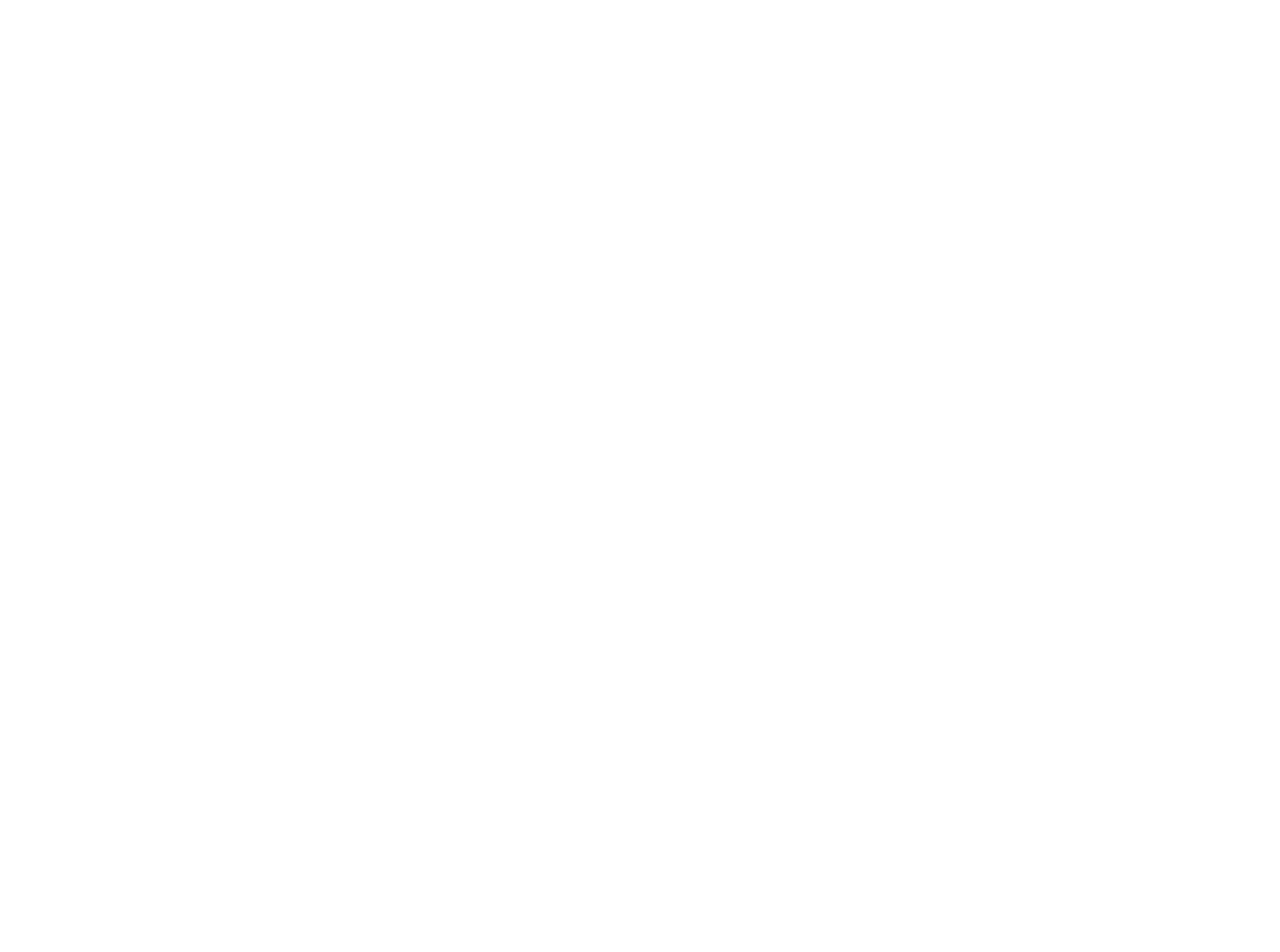
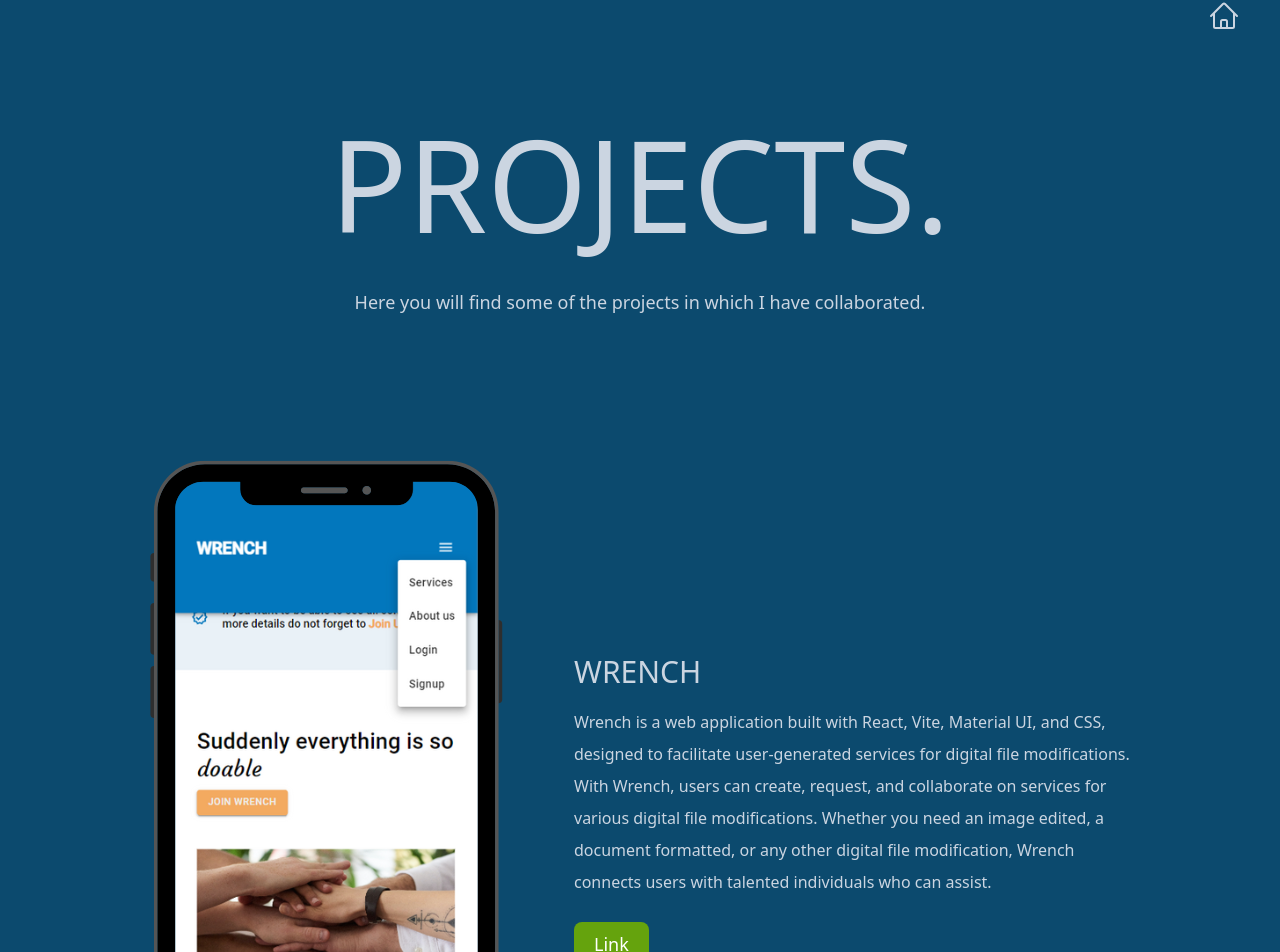
Before and after one commit to Snnip/Portfolio, a React (Vite) app: page /projects in a window 1280 px wide. Before the commit this address had no page. Shown: the part 40-992 px from the top of the page. Before the commit the page ends 800 px from the top, so only its background shows below. Built offline with nearby package versions, Linux system fonts and the light colour scheme; what tailwindcss-animated would draw is missing.

Commit message:
Añadiendo componente Projects

```diff
--- a/src/App.jsx
+++ b/src/App.jsx
@@ -5,6 +5,7 @@
 import About from "./components/About/About";
 import Contact from "./components/Contact/Contact";
 import Home from "./components/Home/Home";
+import Projects from "./components/Projects/Projects";
 
 function App() {
   return (
@@ -12,6 +13,7 @@
       <ErrorBoundary>
         <Routes>
           <Route path="/" element={<Home />} />
+          <Route path="/projects" element={<Projects />} />
           <Route path="/about" element={<About />} />
           <Route path="/contact" element={<Contact />} />
         </Routes>
--- a/src/components/About/About.jsx
+++ b/src/components/About/About.jsx
@@ -22,9 +22,11 @@
             </svg>
           </button>
         </Link>
+
         <h2 className="text-7xl md:text-9xl uppercase text-center mt-20">
           About me.
         </h2>
+
         <p className="text-center md:text-lg mt-4 md:mt-10 max-w-2xl mx-auto leading-loose">
           <b className="uppercase">Welcome to my corner,</b>
           <br />
@@ -35,7 +37,7 @@
 
       <div className="flex flex-col md:flex-row justify-evenly gap-16 text-left mt-16 md:mt-24 leading-loose">
         <div className="md:w-1/2 md:max-w-lg ">
-          <h3 className="text-3xl mb-4 animate-fade-down animate-duration-1 text-yellow-600">
+          <h3 className="text-3xl mb-4 animate-fade-down animate-duration-1 ">
             Take a look!
           </h3>
           <p>
@@ -52,13 +54,13 @@
             contribute my knowledge in new projects.
             <br />I encourage you to {""}
             <Link to="/contact">
-              <b className="text-yellow-600 hover:text-white">contact me</b>.
+              <b className="text-lime-500 hover:text-white">contact me</b>.
             </Link>
           </p>
         </div>
 
         <div className="md:w-1/2 md:max-w-lg">
-          <h3 className="text-3xl mb-4 animate-fade-down animate-duration-1 text-yellow-600">
+          <h3 className="text-3xl mb-4 animate-fade-down animate-duration-1 ">
             Skills
           </h3>
           <p className="mb-10 md:mb-0">
--- a/src/components/Contact/Contact.jsx
+++ b/src/components/Contact/Contact.jsx
@@ -58,7 +58,7 @@
           Email:{" "}
           <a
             onClick={handleEmailClick}
-            className="underline underline-offset-2 decoration-2 decoration-yellow-600 hover:decoration-white cursor-pointer">
+            className="underline underline-offset-2 decoration-2 decoration-lime-500 hover:decoration-white cursor-pointer">
             sanpb10@gmail.com
           </a>
         </p>
@@ -68,7 +68,7 @@
             href="https://www.linkedin.com/in/sandra-polb/"
             target="_blank"
             rel="noopener noreferrer"
-            className="underline underline-offset-2 decoration-2 decoration-yellow-600  hover:decoration-white cursor-pointer">
+            className="underline underline-offset-2 decoration-2 decoration-lime-500  hover:decoration-white cursor-pointer">
             Linkedin
           </a>{" "}
           /{" "}
@@ -76,7 +76,7 @@
             href="https://github.com/Snnip"
             target="_blank"
             rel="noopener noreferrer"
-            className="underline underline-offset-2 decoration-2 decoration-yellow-600  hover:decoration-white cursor-pointer">
+            className="underline underline-offset-2 decoration-2 decoration-lime-500  hover:decoration-white cursor-pointer">
             GitHub
           </a>
         </p>
--- a/src/components/Home/Home.jsx
+++ b/src/components/Home/Home.jsx
@@ -9,9 +9,9 @@
       <p className="text-base md:text-lg">
         a junior fullstack web developer in constant development and learning.
       </p>
-      <Link to="/about">
-        <button className="text-lg md:text-xl uppercase animate-bounce">
-          About me
+      <Link to="/projects">
+        <button className="text-lg text-lime-500 hover:line-through md:text-xl uppercase animate-bounce">
+          Projects
         </button>
       </Link>
 
--- /dev/null
+++ b/src/components/Projects/Projects.jsx
@@ -0,0 +1,68 @@
+import { Link } from "react-router-dom";
+
+const Projects = () => {
+  return (
+    <div className="flex flex-col justify-center gap-8 min-h-screen w-full p-12 md:p-20 mx-auto bg-blend-multiply bg-sky-900 text-slate-300 ">
+      <header>
+        <Link to="/" className="right-10 top-10 absolute">
+          <button>
+            <svg
+              xmlns="http://www.w3.org/2000/svg"
+              fill="none"
+              viewBox="0 0 24 24"
+              strokeWidth={1.5}
+              stroke="currentColor"
+              className="w-8 h-8 stroke-slate-300 ">
+              <path
+                strokeLinecap="round"
+                strokeLinejoin="round"
+                d="M2.25 12l8.954-8.955c.44-.439 1.152-.439 1.591 0L21.75 12M4.5 9.75v10.125c0 .621.504 1.125 1.125 1.125H9.75v-4.875c0-.621.504-1.125 1.125-1.125h2.25c.621 0 1.125.504 1.125 1.125V21h4.125c.621 0 1.125-.504 1.125-1.125V9.75M8.25 21h8.25"
+              />
+            </svg>
+          </button>
+        </Link>
+
+        <h2 className="text-7xl md:text-9xl uppercase text-center mt-20">
+          Projects.
+        </h2>
+
+        <p className="text-center md:text-lg mt-4 md:mt-10 max-w-2xl mx-auto leading-loose">
+          Here you will find some of the projects in which I have collaborated.{" "}
+        </p>
+      </header>
+
+      <div className="flex items-center justify-evenly mt-28">
+        <img
+          src="../../public/wrench.png"
+          alt="Imagen del proyecto Wrench"
+          className=""
+        />
+
+        <div className="w-1/2">
+          <h3 className="uppercase text-3xl mb-4 animate-fade-down animate-duration-1">
+            Wrench
+          </h3>
+          <p className="leading-loose">
+            Wrench is a web application built with React, Vite, Material UI, and
+            CSS, designed to facilitate user-generated services for digital file
+            modifications. With Wrench, users can create, request, and
+            collaborate on services for various digital file modifications.
+            Whether you need an image edited, a document formatted, or any other
+            digital file modification, Wrench connects users with talented
+            individuals who can assist.
+          </p>
+          <button className="text-white bg-lime-600 hover:bg-lime-800 focus:outline-none  rounded-lg px-5 py-2 text-center mt-6 text-lg">
+            <a
+              href="https://github.com/AkazaXeros/portal-necesidades-digitales-app"
+              target="_blank"
+              rel="noopener noreferrer">
+              Link
+            </a>
+          </button>
+        </div>
+      </div>
+    </div>
+  );
+};
+
+export default Projects;
```
Also changed, not shown: public/wrench.png (added), 1 other file (tests, documents, lock files or other folders).
